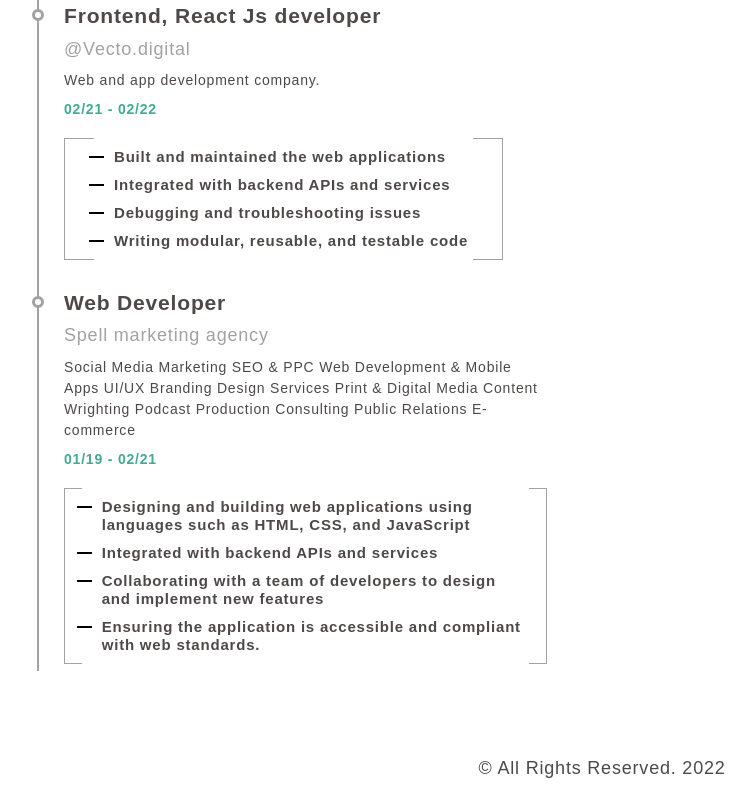
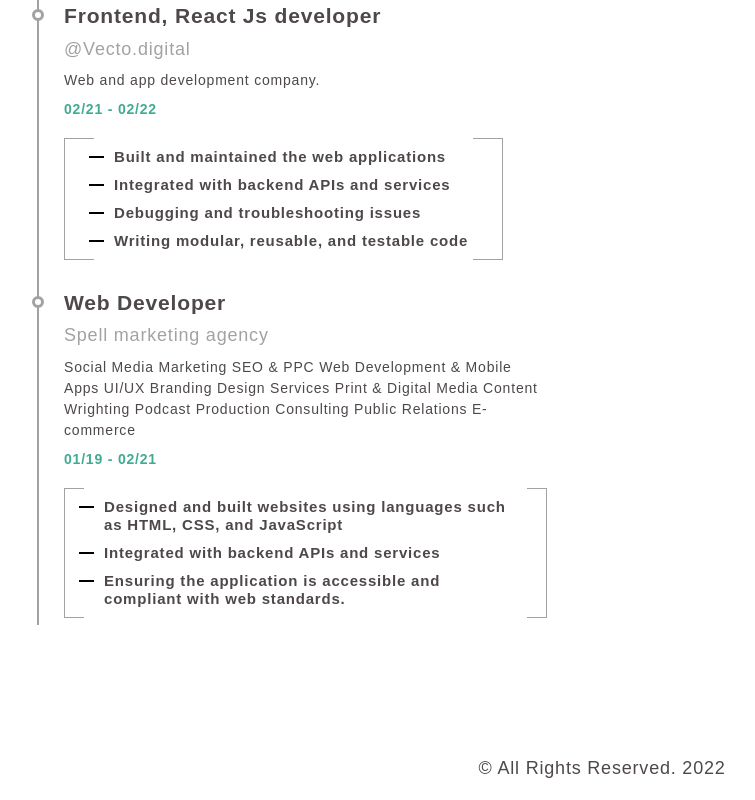
Before and after one commit to abrtrn/my-resume, a plain HTML site: page index.html in a window 1280 px wide. Shown: the part 1306-2106 px from the top of the page, without its empty margins (38-793 px from the left). Drawn offline with Linux system fonts and the light colour scheme.

Commit message:
resposibilities changes

```diff
--- a/index.html
+++ b/index.html
@@ -124,9 +124,8 @@
             <p class="experience__list-dates">01/19 - 02/21</p>
             <div class="responsibilities">
               <ul class="responsibilities__list">
-                <li class="responsibilities__list-item">Designing and building web applications using languages such as HTML, CSS, and JavaScript</li>
+                <li class="responsibilities__list-item">Designed and built websites using languages such as HTML, CSS, and JavaScript</li>
                 <li class="responsibilities__list-item">Integrated with backend APIs and services</li>
-                <li class="responsibilities__list-item">Collaborating with a team of developers to design and implement new features</li>
                 <li class="responsibilities__list-item">Ensuring the application is accessible and compliant with web standards.</li>
               </ul>
             </div>
```
